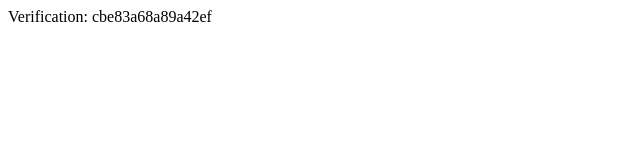
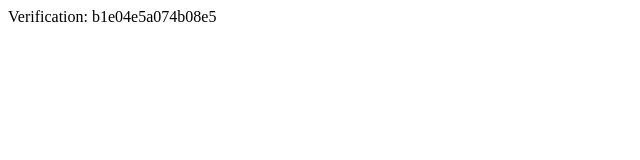
Before and after one commit to proxy-plus/proxy-plus.github.io, a plain HTML site: page yandex_b1e04e5a074b08e5.html in a window 1280 px wide. Shown: the full height of the page, 0-640 px from the left. Drawn offline with Linux system fonts and the light colour scheme.

Commit message:
Update and rename yandex_cbe83a68a89a42ef.html to yandex_b1e04e5a074b08e5.html

```diff
--- a/yandex_cbe83a68a89a42ef.html
+++ b/yandex_b1e04e5a074b08e5.html
@@ -2,5 +2,5 @@
     <head>
         <meta http-equiv="Content-Type" content="text/html; charset=UTF-8">
     </head>
-    <body>Verification: cbe83a68a89a42ef</body>
+    <body>Verification: b1e04e5a074b08e5</body>
 </html>
```
